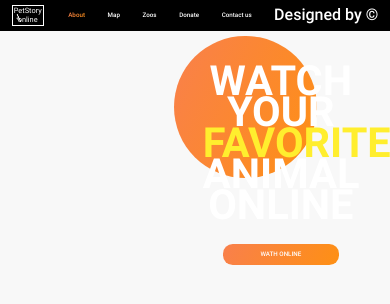
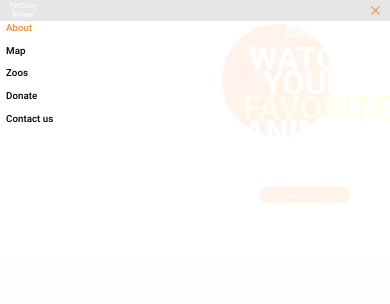
Before and after one commit to vladimirovicp/layout-zoo, a website: page src/index.html in a window 390 px wide. Drawn offline with Linux system fonts and the light colour scheme.

Commit message:
feat: menu

```diff
--- a/src/index.html
+++ b/src/index.html
@@ -11,6 +11,9 @@
 	<title>Online zoo</title>
 
 	<link rel="stylesheet" href="./css/style.css">
+
+	<script src="js/script.js" defer></script>
+
 </head>
 
 <body>
@@ -21,6 +24,12 @@
 				PetStory online
 			</a>
 			<nav class="menu">
+				<div class="menu__icon open">
+					<span></span>
+					<span></span>
+					<span></span>
+				</div>
+				<div class="menu__wrapper">
 					<ul class="menu__list">
 						<li class="menu__item"><a href="" class="menu__link _active">About</a></li>
 						<li class="menu__item"><a href="" class="menu__link">Map</a></li>
@@ -28,10 +37,12 @@
 						<li class="menu__item"><a href="" class="menu__link">Donate</a></li>
 						<li class="menu__item"><a href="" class="menu__link">Contact us</a></li>
 					</ul>
-			</nav>
-			<div class="header__info">
+					<div class="menu__info">
 						Designed by ©
 					</div>
+				</div>
+			</nav>
+
 		</div>
 	</header>
 
--- /dev/null
+++ b/src/js/script.js
@@ -0,0 +1,7 @@
+
+const icons = document.querySelectorAll('.menu__icon');
+icons.forEach (icon => {
+    icon.addEventListener('click', (event) => {
+        icon.classList.toggle("open");
+    });
+});
--- a/src/sass/_header.scss
+++ b/src/sass/_header.scss
@@ -35,11 +35,35 @@
     }
   }
 
-  &__info{
-    margin-left: auto;
-    color: #fff;
-    font-weight: 500;
-    font-size: 16px;
-    line-height: 140%;
+  //&__info{
+  //  margin-left: auto;
+  //  color: #fff;
+  //  font-weight: 500;
+  //  font-size: 16px;
+  //  line-height: 140%;
+  //}
+}
+
+@media (max-width: 40em) { //640
+  .header{
+    .container{
+      height: 6.8rem;
+    }
+    &__logo{
+      width: 9.386rem;
+      height: 5.807rem;
+      font-size: 2.45798rem;
+      border: none;
+      &:before{
+        width: 1.6rem;
+        height: 2.6rem;
+        left: .8rem;
+      }
+    }
+
+    //&__info {
+    //  display: none;
+    //}
   }
+
 }
--- a/src/sass/_menu.scss
+++ b/src/sass/_menu.scss
@@ -1,5 +1,11 @@
 .menu{
+  //display: flex;
+  width: 100%;
   &__list{
+    display: flex;
+  }
+
+  &__wrapper{
     display: flex;
   }
 
@@ -19,7 +25,118 @@
       -webkit-background-clip: text;
       -webkit-text-fill-color: transparent;
     }
+  }
+
+  &__icon{
+    display: none;
+  }
+
+  &__info{
+      margin-left: auto;
+      color: #fff;
+      font-weight: 500;
+      font-size: 16px;
+      line-height: 140%;
+  }
+
+}
 
 
+@media (max-width: 40em) { //640
+  .menu {
+    display: flex;
+    &__list{
+      flex-direction: column;
+    }
+
+    &__wrapper{
+      position: fixed;
+      padding-left: 2rem;
+      padding-top: 6.8rem;
+      top: 0;
+      right: -100%;
+      right: 0;
+      width: 100%;
+      height: 100%;
+      transition: all 0.3s ease 0s;
+      overflow: auto;
+      z-index: 10;
+      background-color: rgba(255,255,255,0.9);
+
+    }
+
+    &__icon {
+      position: relative;
+      width: 3.6rem;
+      height: 2rem;
+      cursor: pointer;
+      display: inline-block;
+      margin-left: auto;
+      z-index: 15;
+      span{
+        position: absolute;
+        width: 100%;
+        height: .4rem;
+        background-color: #fff;
+        transition: .3s cubic-bezier(.8, .5, .2, 1.4);
+        transition-duration: 500ms;
+        &:nth-child(1){
+          top: 0;
+          left: 0;
+        }
+        &:nth-child(2){
+          top: .8rem;
+          left: 0;
+          opacity: 1;
+        }
+        &:nth-child(3){
+          bottom: 0;
+          left: 0;
+        }
+      }
+      &:not(.open){
+        &:hover{
+          span{
+            &:nth-child(1){
+              transform: rotate(-3deg) scaleY(1.1);
+            }
+            &:nth-child(2){
+              transform: rotate(3deg) scaleY(1.1);
+            }
+            &:nth-child(3){
+              transform: rotate(-4deg) scaleY(1.1);
+            }
+          }
+        }
+      }
+
+      &.open{
+        span{
+          background: linear-gradient(113.96deg, #F9804B 1.49%, #FE9013 101.44%);
+          &:nth-child(1){
+            transform: rotate(45deg);
+            top: .8rem;
+          }
+          &:nth-child(2){
+            opacity:0;
+          }
+          &:nth-child(3){
+            transform: rotate(-45deg);
+            top: .8rem;
+          }
+        }
+      }
+    }
+
+    &__link{
+      font-size: 3.2rem;
+      color: #000;
+    }
+
+    &__item{
+      &:not(:last-child){
+        margin: 0 0 3rem;
+      }
+    }
   }
 }
--- a/src/sass/_set.scss
+++ b/src/sass/_set.scss
@@ -135,7 +135,9 @@ input[type="number"] {
 
 
 @media (max-width: 40em) { //640
-
+    html {
+        font-size: 0.78125vw;
+    }
 }
 
 
```
Also changed, not shown: src/css/style.css. Lines whose indentation alone changed are shown as unchanged.
